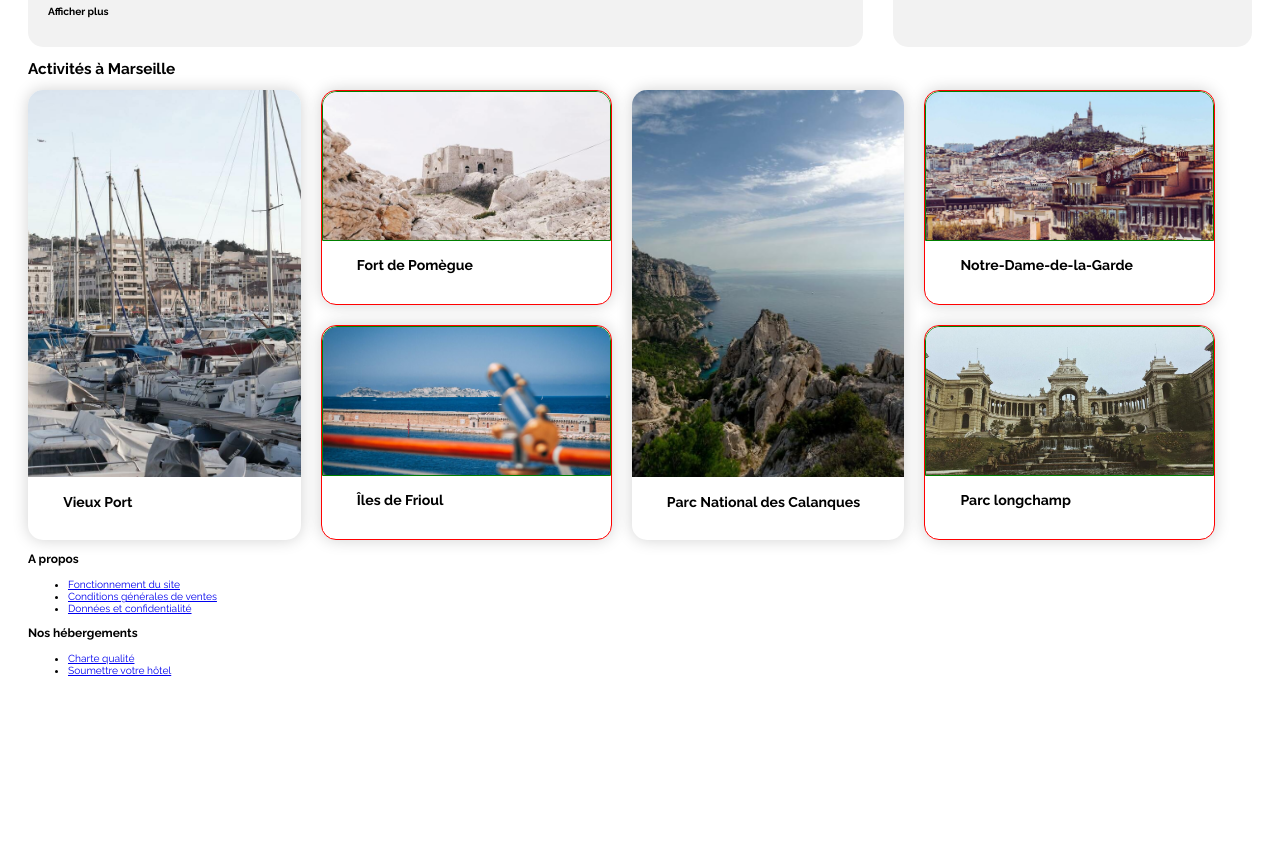
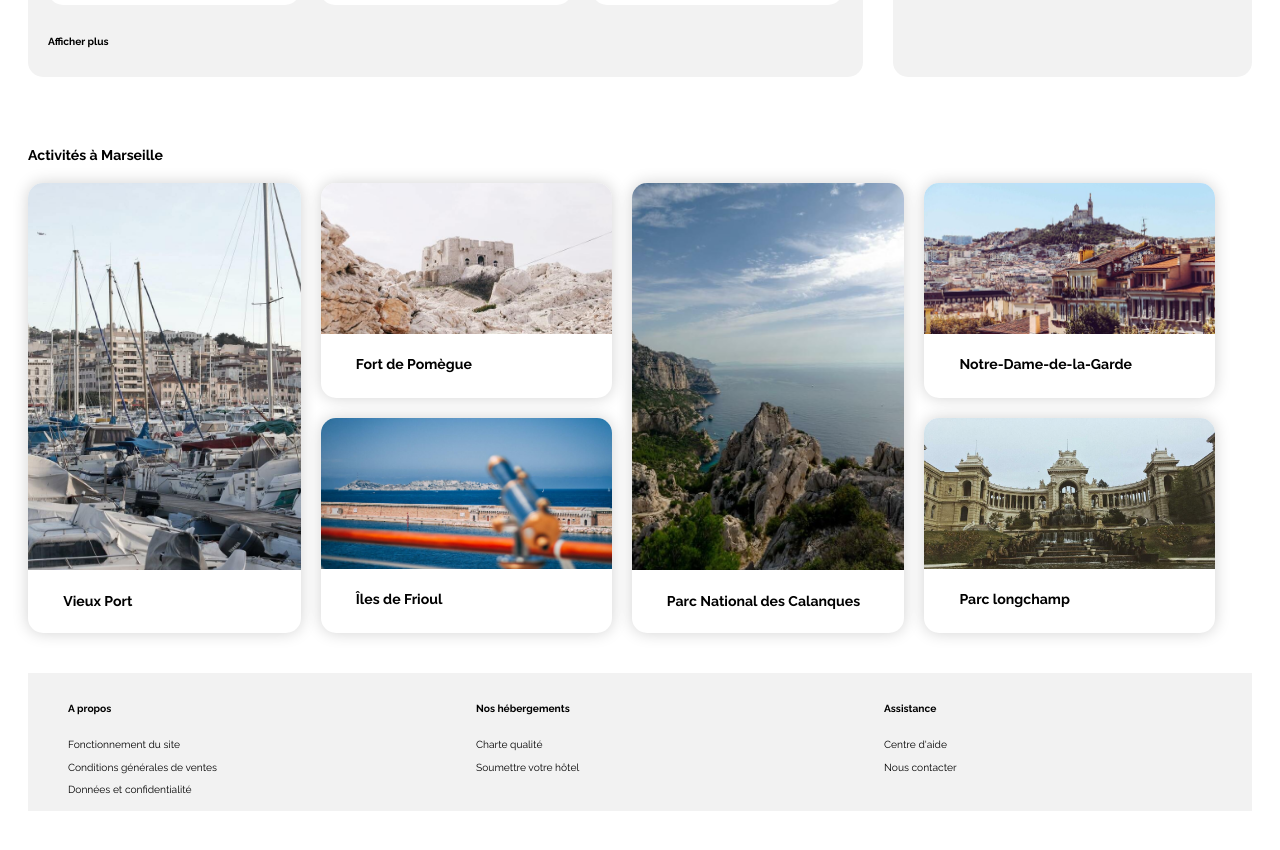
Before and after one commit to dieumercy95/OrvilCabrion_2_09062021, a plain HTML site: page index.html in a window 1280 px wide. Shown: the part 796-1646 px from the top of the page. Before the commit the page ends 1483 px from the top, so only its background shows below. Drawn offline with Linux system fonts and the light colour scheme.

Commit message:
Version du desktop fini

```diff
--- a/index.html
+++ b/index.html
@@ -290,7 +290,7 @@
         </section>
         <!-- section Activité à Marseille -->
         <section>
-          <h2>Activités à Marseille</h2>
+          <h3>Activités à Marseille</h3>
           <div id="activite">
             <a href="#" class="premiers-blocs">
               <img
@@ -343,27 +343,34 @@
           </div>
         </section>
       </main>
+      <!-- footer -->
 
       <footer>
-        <div id="a_propos">
-          <h3>A propos</h3>
-          <div id="listes_a_propos">
+        <div class="pieds">
+           <ul>
+              <li><h4>A propos</h4></li>
+              <li>Fonctionnement du site</li>
+              <li>Conditions générales de ventes</li>
+              <li>Données et confidentialité</li>
+            </ul>
+
+        </div>
+
+        <div class="pieds">
+
             <ul>
-              <li><a href="#">Fonctionnement du site</a></li>
-              <li><a href="#">Conditions générales de ventes</a></li>
-              <li><a href="#">Données et confidentialité</a></li>
+              <li><h4>Nos hébergements</h4></li>
+              <li>Charte qualité</li>
+              <li>Soumettre votre hôtel</li>
             </ul>
           </div>
-        </div>
+          <div class="pieds">
+              <ul>
+                <li><h4>Assistance</h4></li>
+                <li>Centre d'aide</li>
+                <li>Nous contacter</li>
+              </ul>
 
-        <div id="nos_hebergements">
-          <h3>Nos hébergements</h3>
-          <div id="listes_nos_hebergements">
-            <ul>
-              <li><a href="#">Charte qualité</a></li>
-              <li><a href="#">Soumettre votre hôtel</a></li>
-            </ul>
-          </div>
         </div>
       </footer>
     </div>
--- a/styles.css
+++ b/styles.css
@@ -183,6 +183,7 @@ input {
 }
 #dortoire a {
   text-decoration: none;
+  font-size: 1rem;
 }
 #hebergements {
   width: 70%;
@@ -279,6 +280,11 @@ aside a {
   display: flex;
   gap: 20px;
   border-radius: 15px;
+  margin: 20px 0px;
+}
+h3{
+  margin-top: 70px;
+  font-size:1.1rem;
 }
 
 #activite a {
@@ -303,13 +309,13 @@ aside a {
 #activite .blocs-divises a {
   display: inline-block;
   width: 100%;
-  /* width: 21.3vw; */
+
     border-radius: 15px;
     background-color: #fff;
     box-shadow: 0 0 16px #0000002e;
     height: 215px;
   /* height: calc((100% / 2) - (20px / 2)); */
-  border: 1px solid red;
+  /* border: 1px solid red; */
 }
 
 #bloc-divises-premier{
@@ -352,7 +358,7 @@ aside a {
   height: 70%;
   border-radius: 15px 15px 0px 0px;
   object-fit: cover;
-  border: 1px solid green;
+  /* border: 1px solid green; */
 }
 
 #activite .premiers-blocs:first-child,
@@ -365,5 +371,29 @@ width: 21.3vw;
 .text_activites{
   font-size:1.1rem;
     padding-left: 2.5em;
+    padding-top: 0.5rem;
     font-weight: bold;
 }
+
+/* Footer */
+
+footer{
+  background-color:#f2f2f2 ;
+  display: flex;
+  margin: 40px 0px;
+  width: 100%;
+  line-height: 2.2em;
+
+}
+
+.pieds{
+  display: flex;
+  flex-direction: column;
+  width: 33vw;
+}
+
+footer ul{
+
+  list-style: none;
+
+}
```
